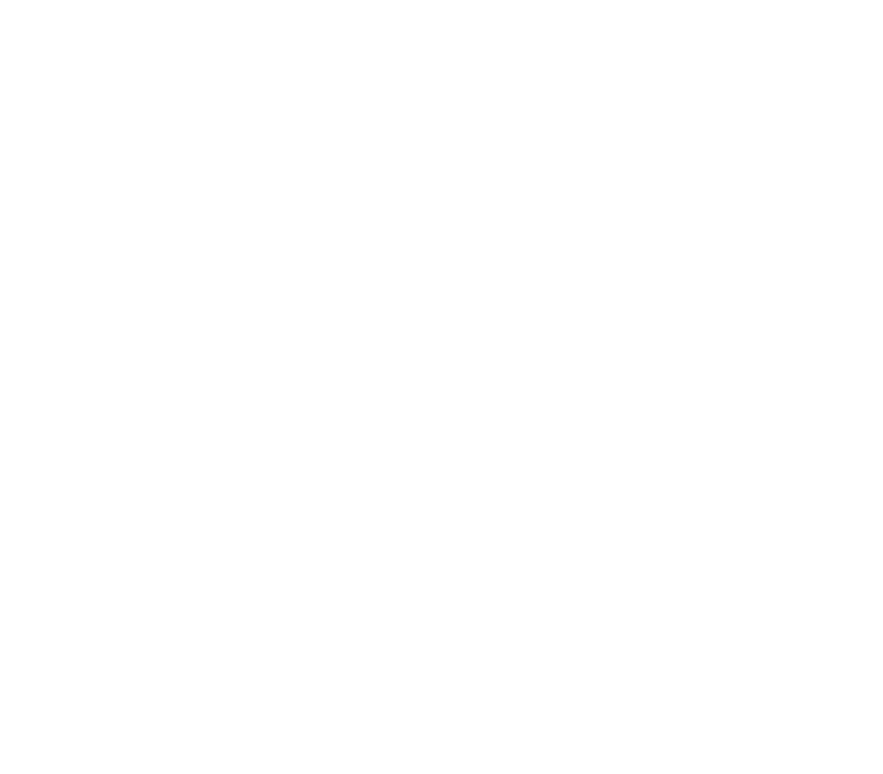
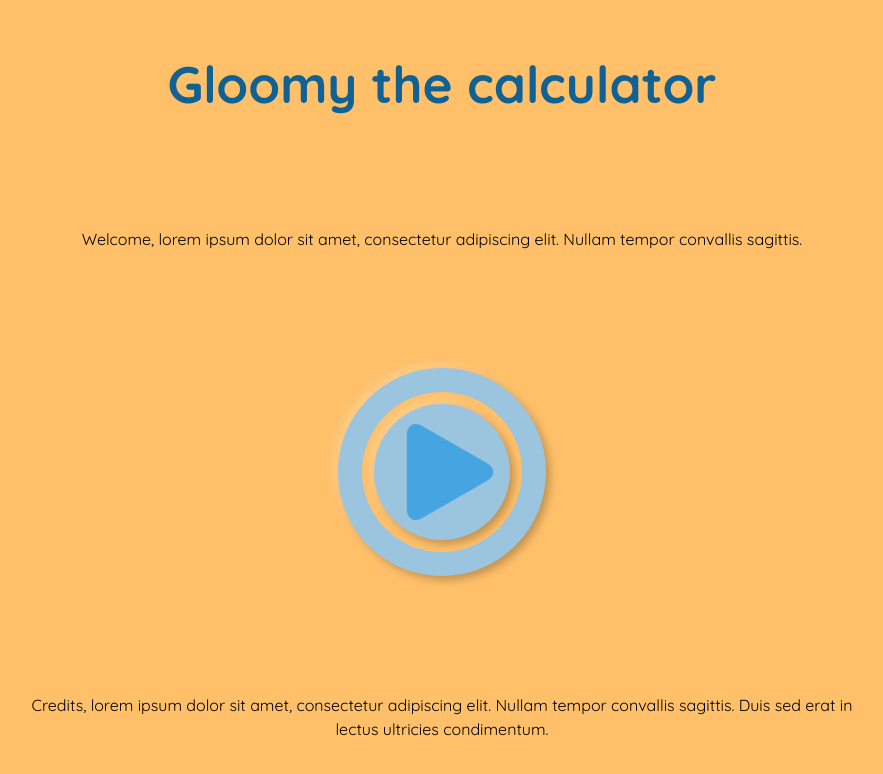
Before and after one commit to JawadMessaoudene/Wild-Code-School-Projet-n-1, a plain HTML site: page index.html in a window 1280 px wide. Shown: the whole page, without its empty margins (198-1081 px from the left). Drawn offline with Linux system fonts and the light colour scheme.

Commit message:
I made the home overlay with most functions

```diff
--- a/css/style.css
+++ b/css/style.css
@@ -0,0 +1,217 @@
+/* http://meyerweb.com/eric/tools/css/reset/
+   v2.0 | 20110126
+   License: none (public domain)
+*/
+
+html,
+body,
+div,
+span,
+applet,
+object,
+iframe,
+h1,
+h2,
+h3,
+h4,
+h5,
+h6,
+p,
+blockquote,
+pre,
+a,
+abbr,
+acronym,
+address,
+big,
+cite,
+code,
+del,
+dfn,
+em,
+img,
+ins,
+kbd,
+q,
+s,
+samp,
+small,
+strike,
+strong,
+sub,
+sup,
+tt,
+var,
+b,
+u,
+i,
+center,
+dl,
+dt,
+dd,
+ol,
+ul,
+li,
+fieldset,
+form,
+label,
+legend,
+table,
+caption,
+tbody,
+tfoot,
+thead,
+tr,
+th,
+td,
+article,
+aside,
+canvas,
+details,
+embed,
+figure,
+figcaption,
+footer,
+header,
+hgroup,
+menu,
+nav,
+output,
+ruby,
+section,
+summary,
+time,
+mark,
+audio,
+video {
+    margin: 0;
+    padding: 0;
+    border: 0;
+    font-size: 100%;
+    font: inherit;
+    vertical-align: baseline;
+}
+
+/* HTML5 display-role reset for older browsers */
+article,
+aside,
+details,
+figcaption,
+figure,
+footer,
+header,
+hgroup,
+menu,
+nav,
+section {
+    display: block;
+}
+
+body {
+    line-height: 1;
+}
+
+ol,
+ul {
+    list-style: none;
+}
+
+blockquote,
+q {
+    quotes: none;
+}
+
+blockquote:before,
+blockquote:after,
+q:before,
+q:after {
+    content: '';
+    content: none;
+}
+
+table {
+    border-collapse: collapse;
+    border-spacing: 0;
+}
+
+
+/* Now you can code */
+
+
+body {
+    font-family: 'Quicksand', sans-serif;
+}
+
+/* shadow à appliquer à tous les boutons */
+.shadow-neumorphism {
+    box-shadow: 4px 4px 8px rgba(0, 0, 0, 0.248), -4px -4px 8px rgba(255, 255, 255, 0.242);
+}
+
+#overlay-home {
+    background-color: #FFC069;
+    position: fixed;
+    width: 100vw;
+    height: 100vh;
+    display: flex;
+    flex-direction: column;
+    justify-content: space-around;
+    align-items: center;
+    z-index: 2;
+}
+
+@keyframes closeOverlay {
+    100% {
+        transform: translateX(-100vw)
+    }
+}
+
+#title,
+.text {
+    max-width: 65vw;
+    text-align: center;
+}
+
+#title {
+    color: #106194;
+    font-size: 3.2rem;
+    font-weight: bold;
+}
+
+.text {
+    line-height: 1.5;
+}
+
+#outer-circle {
+    height: 10rem;
+    width: 10rem;
+    border: 1.5rem solid #9BC5DF;
+    background-color: #FFC069;
+    border-radius: 50%;
+    display: flex;
+    justify-content: center;
+    align-items: center;
+}
+
+#inner-circle {
+    height: 8.5rem;
+    width: 8.5rem;
+    background-color: #9BC5DF;
+    border-radius: 50%;
+    display: flex;
+    justify-content: center;
+    align-items: center;
+}
+
+#play-button {
+    height: 6rem;
+    width: 6rem;
+    margin-left: 1rem;
+}
+
+
+#lightmode {
+    height: 100vh;
+    width: 100vw;
+    background-color: #9BC5DF;
+    z-index: 1;
+}
--- a/index.html
+++ b/index.html
@@ -1,13 +1,35 @@
 <!DOCTYPE html>
 <html lang="en">
+
 <head>
   <meta charset="UTF-8" />
   <meta http-equiv="X-UA-Compatible" content="IE=edge" />
   <meta name="viewport" content="width=device-width, initial-scale=1.0" />
   <link rel="stylesheet" href="css/style.css" />
+  <link rel="preconnect" href="https://fonts.googleapis.com">
+  <link rel="preconnect" href="https://fonts.gstatic.com" crossorigin>
+  <link href="https://fonts.googleapis.com/css2?family=Quicksand:wght@400;700&display=swap" rel="stylesheet">
   <title>Projet 1</title>
 </head>
+
 <body>
+  <div id="overlay-home">
+    <h1 id="title">Gloomy the calculator</h1>
+    <p class="text">Welcome, lorem ipsum dolor sit amet, consectetur
+      adipiscing elit. Nullam tempor convallis sagittis.
+    </p>
+    <div id="outer-circle" class="shadow-neumorphism close-overlay">
+      <div id="inner-circle" class="shadow-neumorphism">
+        <img src="assets/play-button.png" id="play-button" alt="play-button">
+      </div>
+    </div>
+    <p class="text">Credits, lorem ipsum dolor sit amet, consectetur
+      adipiscing elit. Nullam tempor convallis sagittis. Duis sed erat
+      in lectus ultricies condimentum.
+    </p>
+  </div>
+  <div id="lightmode"></div>
   <script src="js/script.js"></script>
 </body>
+
 </html>
--- a/js/script.js
+++ b/js/script.js
@@ -0,0 +1,17 @@
+const playButton = document.getElementById("play-button");
+const homeOverlay = document.getElementById("overlay-home");
+const lightmode = document.getElementById("lightmode");
+
+// playButton.addEventListener('click', () => {
+//     homeOverlay.classList.toggle("close-overlay");
+// })
+
+// function openOverlay() {
+//     homeOverlay.style.display = "flex";
+// }
+
+playButton.addEventListener('click', function closeOverlay() {
+    homeOverlay.style.animation = "closeOverlay 1s ease-out"
+});
+
+lightmode.addEventListener('click', openOverlay)
```
Also changed, not shown: assets/play-button.png (added). Lines whose indentation alone changed are shown as unchanged.
